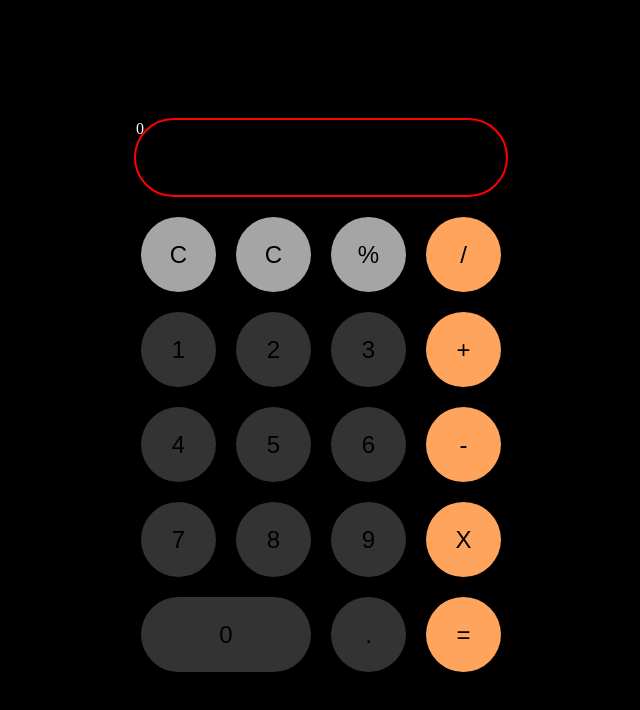
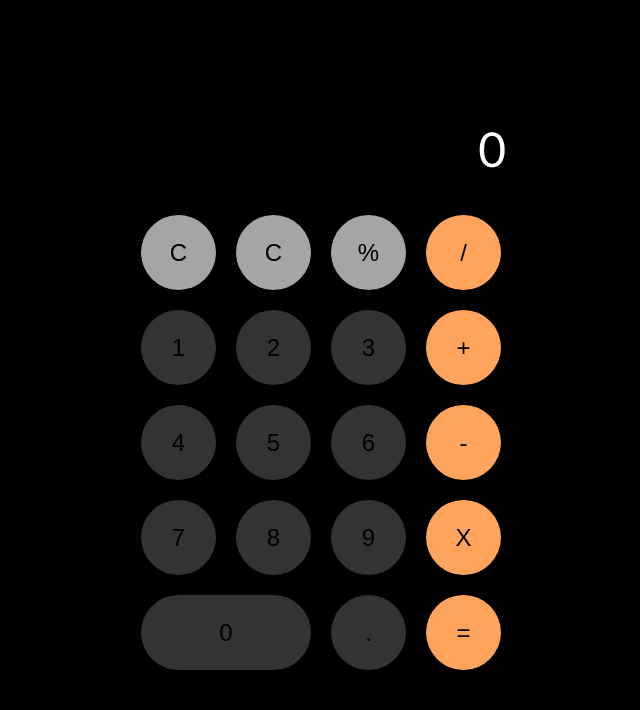
Before and after one commit to Msaeed144/Calculator, a plain HTML site: page index.html in a window 1280 px wide. Shown: the whole page, without its empty margins (319-959 px from the left). Drawn offline with Linux system fonts and the light colour scheme.

Commit message:
a litle changes

```diff
--- a/main.css
+++ b/main.css
@@ -17,8 +17,10 @@ body {
     height: 75px;
     width: 370px;
     border-radius: 50px;
-    border: 2px solid red;
     color: #ffffff;
+    direction: rtl;
+    font-size: 3rem;
+    font-family: 'Gill Sans', 'Gill Sans MT', Calibri, 'Trebuchet MS', sans-serif;
 }
 .key {
     width: 75px;
--- a/main.js
+++ b/main.js
@@ -10,6 +10,7 @@ function showDisplay (event) {
    }
    return displayBox.innerHTML += x
 }
+
 list.forEach (item => {
    item.addEventListener("click" , showDisplay)
 })
```
